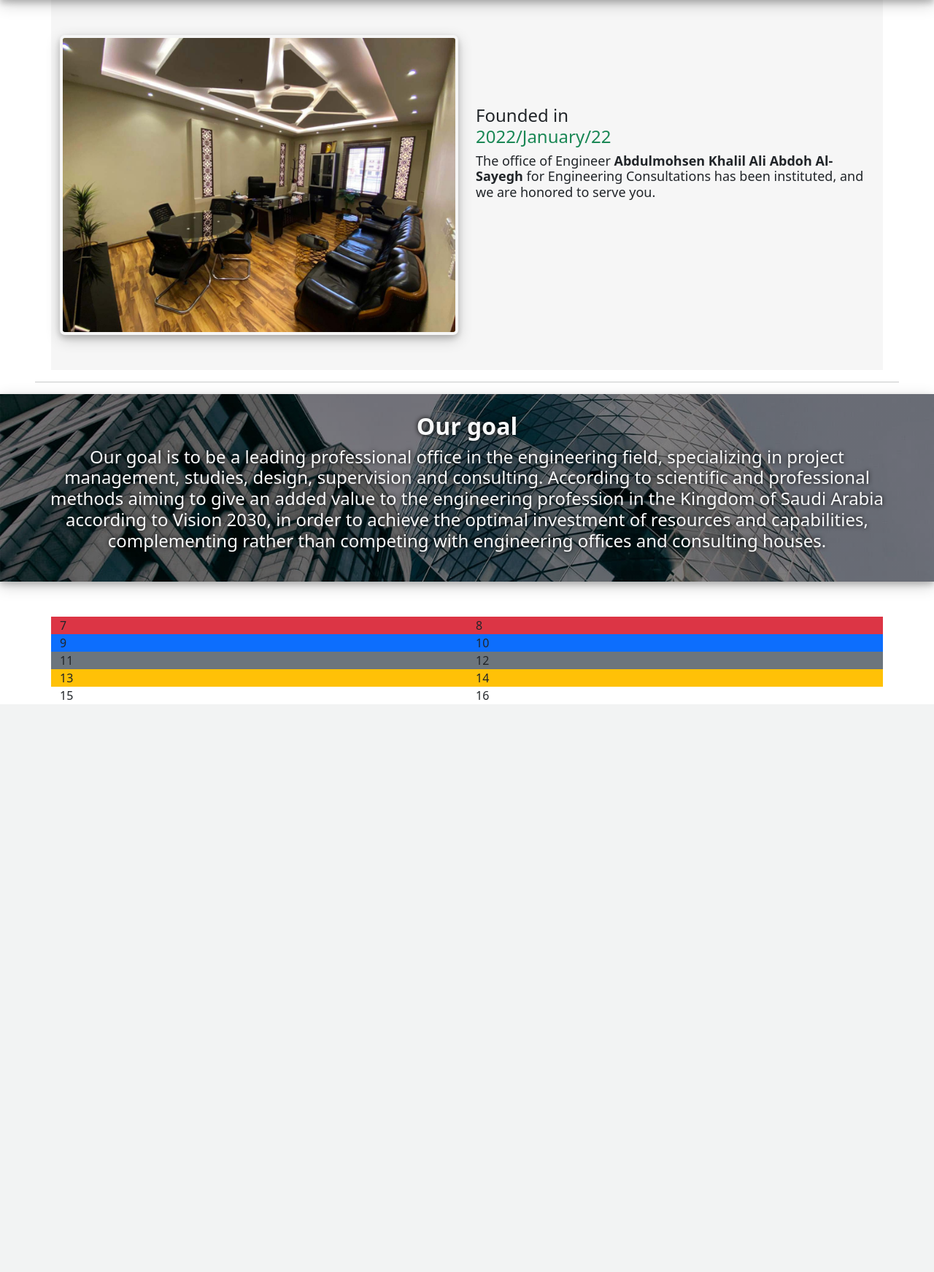
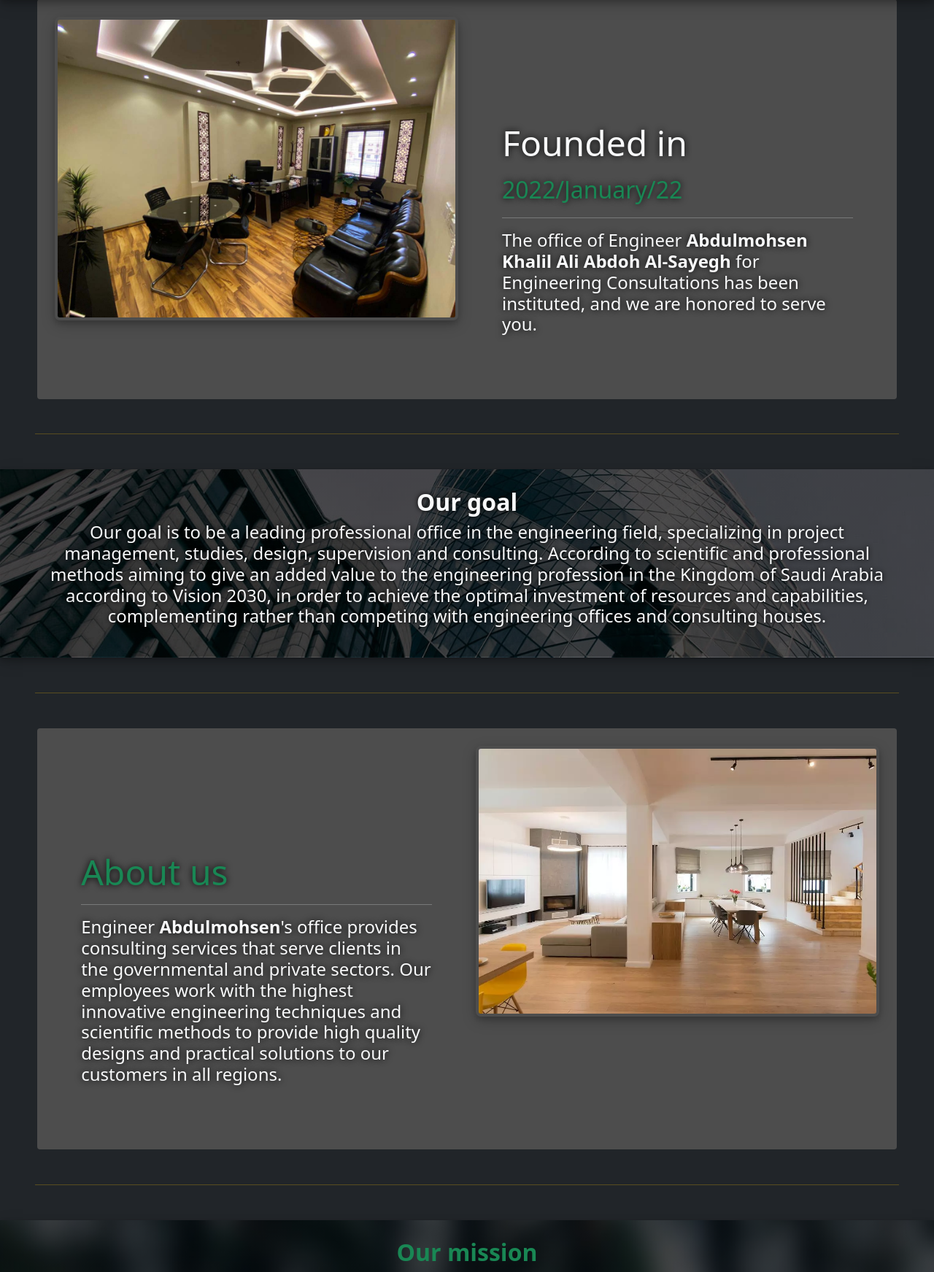
Before and after one commit to DoomyD/WebServer_Office, a Django app: page / in a window 1280 px wide. Shown: the part 64-1807 px from the top of the page at 73% size. Before the commit the page ends 1029 px from the top, so only its background shows below. Run offline with Django 4.2, Linux system fonts and the light colour scheme; some libraries are stand-ins or nearby versions.

Commit message:
Added About us and Our mission.

```diff
--- a/WebServer_Office/templates/main_page.html
+++ b/WebServer_Office/templates/main_page.html
@@ -2,20 +2,22 @@
 {%  load static %}
 {% block body_top %}
 
-    <div class="container establishment-date-container py-5">
+    <div class="founded-date-container p-4">
         <div class="row">
             <div class="col-md-6 text-end">
                 <img src="{% static 'Webserver_Office/main_page/indoor/5.jpg'%}" class="m-auto p-1 w-100 img_trans" alt="inner office">
                 </div>
-            <div class="col-md-6 text-center text-md-start">
-                <h4 class="pt-3 pt-sm-5 mt-3 mt-sm-5" >Founded in <br/> <span class="text-success">2022/January/22</span> </h4>
-                <p class="display-6" style="font-size: large">The office of Engineer <span class="fw-bold">Abdulmohsen Khalil Ali Abdoh Al-Sayegh</span> for Engineering Consultations has been instituted, and we are honored to serve you.</p>
+            <div class="col-md-6 text-center text-md-start p-sm-5">
+                <h1 class="display-1 pt-3 pt-sm-5 mt-3 mt-sm-5 text-light" style="font-size: xxx-large" >Founded in <br/> <span class="text-success" style="font-size: xx-large">2022/January/22</span> </h1>
+                <hr class="bg-light">
+                <p class="display-6 text-light" style="font-size: x-large">The office of Engineer <span class="fw-bold">Abdulmohsen Khalil Ali Abdoh Al-Sayegh</span> for Engineering Consultations has been instituted, and we are honored to serve you.</p>
             </div>
         </div>
     </div>
 
-    <hr class="mx-5">
-    <article class="our-goal-article mb-5 justify-content-center">
+    <hr class="m-5 bg-warning ">
+
+    <article class="our-goal-article justify-content-center ">
 {#        <div class="container our-goal-container m-0 p-0" >#}
             <div class="row">
 {#                <img src="{% static "Webserver_Office/main_page/buildings/168.jpg" %}" alt="our_goal_bg_img" style="background-size: cover;">#}
@@ -36,8 +38,8 @@
 .our-goal-article{
     background-color: #0f5132;
     background-image: linear-gradient(
-          rgba(0, 0, 0, 0.5),
-          rgba(0, 0, 0, 0.5)
+          rgba(0, 0, 0, 0.7),
+          rgba(0, 0, 0, 0.7)
         ),url("{% static 'Webserver_Office/main_page/backgrounds/168.jpg' %}");
     padding: 60px 30px;
 
@@ -51,7 +53,8 @@
 @media (min-width: 576px)
     {
         .our-goal-article{
-            padding: 2vw 5vw
+            padding: 2vw 5vw;
+            margin-bottom: 0;
         }
         .our-goal-article h1{font-size: xx-large}
         .our-goal-article p{font-size: x-large}
@@ -59,12 +62,100 @@
     }
 </style> {% comment %}our goal article style{% endcomment %}
 
-    <div class="container bg-danger">
+    <hr class="m-5 bg-warning">
+
+    <div class="about-us-container p-4">
         <div class="row">
-            <div class="col">7</div>
-            <div class="col">8</div>
+            <div class="col-md-6 text-center text-md-start p-sm-5">
+                <h1 class="display-1 pt-sm-5 mt-sm-5 text-success" style="font-size: xxx-large">About us</h1>
+                <hr class="bg-light">
+                <p class="display-6 text-light" style="font-size: x-large">Engineer <span class="fw-bold">Abdulmohsen</span>'s office provides consulting services that serve clients in the governmental and private sectors.
+                    Our employees work with the highest innovative engineering techniques and scientific methods to provide high quality designs and practical solutions to our customers in all regions.</p>
+            </div>
+            <div class="col-md-6 text-end">
+                <img src="{% static 'Webserver_Office/main_page/indoor/12.webp'%}" class="m-auto p-1 w-100 img_trans" alt="inner office">
+            </div>
         </div>
     </div>
+
+    <hr class="m-5 bg-warning">
+
+    <article class="our-mission-article justify-content-center ">
+{#        <div class="container our-goal-container m-0 p-0" >#}
+            <div class="row">
+{#                <img src="{% static "Webserver_Office/main_page/buildings/168.jpg" %}" alt="our_goal_bg_img" style="background-size: cover;">#}
+                <div class="col text-center text-light ">
+                    <h1 class="display-6 fw-bold text-success">Our mission</h1>
+                    <p class="display-6">
+                        Increasing and developing the optimal investment of all kinds of resources by directing spending, reducing
+                        wastage in the engineering and non-engineering fields, and educating the beneficiaries.<br><br>
+                        Providing the best service in various engineering fields.<br><br>
+                        Contribute to the advancement of the profession at all levels.<br><br>
+                        Contribute to directing potentials in the right direction and away from randomness in line with the successive
+                        developments of the era by organizing and facilitating work procedures in an organized economic manner.<br><br>
+                        That the name of Abdul Mohsen Khalil Abdo Al Sayegh Engineering Office be associated with high professional
+                        performance according to international and local scientific standards.<br><br>
+                        Obtaining advanced creative ideas, energizing youthful energies, and providing them with the necessary capabilities to highlight their creativity in various fields.<br><br>
+                    </p>
+                </div>
+
+                <div class="gif-container text-light w-100 justify-content-center text-center">
+                    <div class="row">
+                        <div class="col-3">
+                            <img src="{% static 'Webserver_Office/main_page/gif/tools.gif'%}" class="m-auto p-1 w-100" alt="inner office">
+                            <h1 class="display-6">All engineering services</h1>
+                        </div>
+                        <div class="col-3">
+                            <img src="{% static 'Webserver_Office/main_page/gif/diamond.gif'%}" class="m-auto p-1 w-100" alt="inner office">
+                            <h1 class="display-6">Quality of services</h1>
+                        </div>
+                        <div class="col-3">
+                            <img src="{% static 'Webserver_Office/main_page/gif/lamp.gif'%}" class="m-auto p-1 w-100" alt="inner office">
+                            <h1 class="display-6">Creativity in ideas</h1>
+                        </div>
+                        <div class="col-3">
+                            <img src="{% static 'Webserver_Office/main_page/gif/check.gif'%}" class="m-auto p-1 w-100" alt="inner office">
+                            <h1 class="display-6">Guaranteed Satisfaction</h1>
+                        </div>
+                    </div>
+                </div>
+            </div>
+{#        </div>#}
+    </article>
+<style>
+.our-mission-article{
+    background-color: #0f5132;
+    background-image: linear-gradient(
+          rgba(0, 0, 0, 0.7),
+          rgba(0, 0, 0, 0.7)
+        ),url("{% static 'Webserver_Office/main_page/backgrounds/28.jpg' %}");
+    padding: 60px 30px;
+
+    background-position: center;
+    background-repeat: no-repeat;
+    background-size: cover;
+    box-shadow: 0 4px 8px 0 rgba(0, 0, 0, 0.2), 0 6px 20px 0 rgba(0, 0, 0, 0.19);
+}
+.gif-container h1{
+    font-size: small;
+}
+.our-mission-article p{font-size: large}
+@media (min-width: 576px)
+    {
+        .our-mission-article{
+            padding: 2vw 5vw;
+            margin-bottom: 0;
+        }
+        .our-mission-article h1{font-size: xx-large}
+        .gif-container h1{font-size: large}
+        .our-mission-article p{font-size: large}
+
+    }
+
+@media (min-width: 1000px) {
+    .gif-container h1{font-size: x-large}
+}
+</style> {% comment %}our goal article style{% endcomment %}
 
     <div class="container bg-primary">
         <div class="row">
--- a/static/DoomyDe/css/main.css
+++ b/static/DoomyDe/css/main.css
@@ -1,4 +1,7 @@
 /*Defaults*/
+.html{
+    background-color: rgb(47, 47, 47);
+}
 .brand{
 
     }
@@ -24,8 +27,21 @@
 .navbar{
     box-shadow: 0 4px 8px 0 rgba(0, 0, 0, 0.2), 0 6px 20px 0 rgba(0, 0, 0, 0.19);
 }
-.establishment-date-container{
-    background-color: #00000009;
+.founded-date-container{
+    /*Sizing*/
+    margin:-1px 4vw;
+    border-radius: 4px;
+    /*Coloring-Texting*/
+    text-shadow: 0 0 10px #000000;
+    background-color: rgb(77, 77, 77);
+}
+.about-us-container{
+    /*Sizing*/
+    margin-inline:4vw;
+    border-radius: 4px;
+    /*Coloring-Texting*/
+    text-shadow: 0 0 10px #000000;
+    background-color: rgb(77, 77, 77);
 }
 .img_trans:hover{
     opacity: 0.9;
--- a/templates/base.html
+++ b/templates/base.html
@@ -21,7 +21,7 @@
 
 </head>
 
-<body>
+<body class="bg-dark">
 
 {% block body_top %}
 {#    Body Content   #}
```
Also changed, not shown: WebServer_Office/static/Webserver_Office/main_page/gif/check.gif (added), WebServer_Office/static/Webserver_Office/main_page/gif/diamond.gif (added), WebServer_Office/static/Webserver_Office/main_page/gif/lamp.gif (added), WebServer_Office/static/Webserver_Office/main_page/gif/tools.gif (added), WebServer_Office/static/Webserver_Office/main_page/indoor/12.webp (added), 1 other file.
